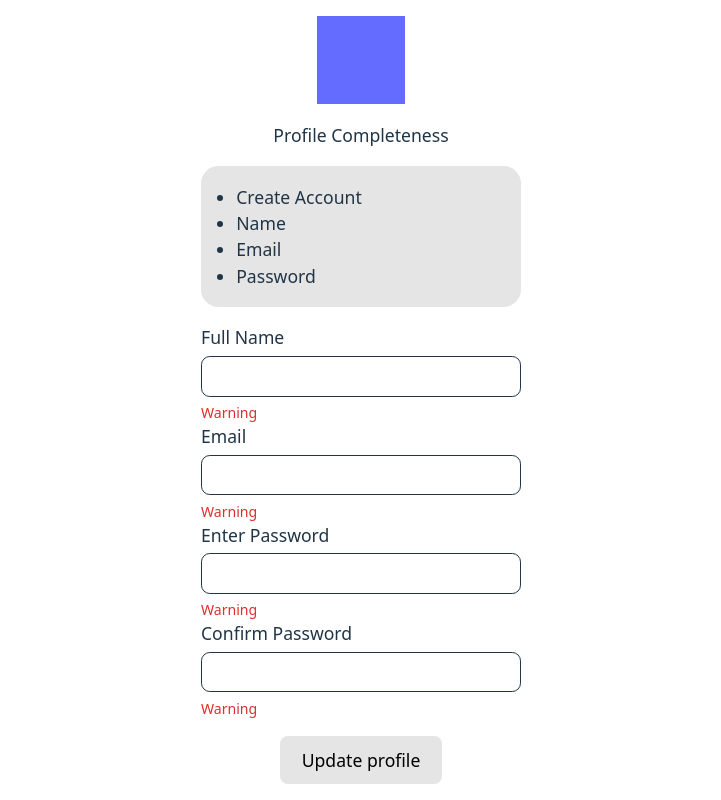
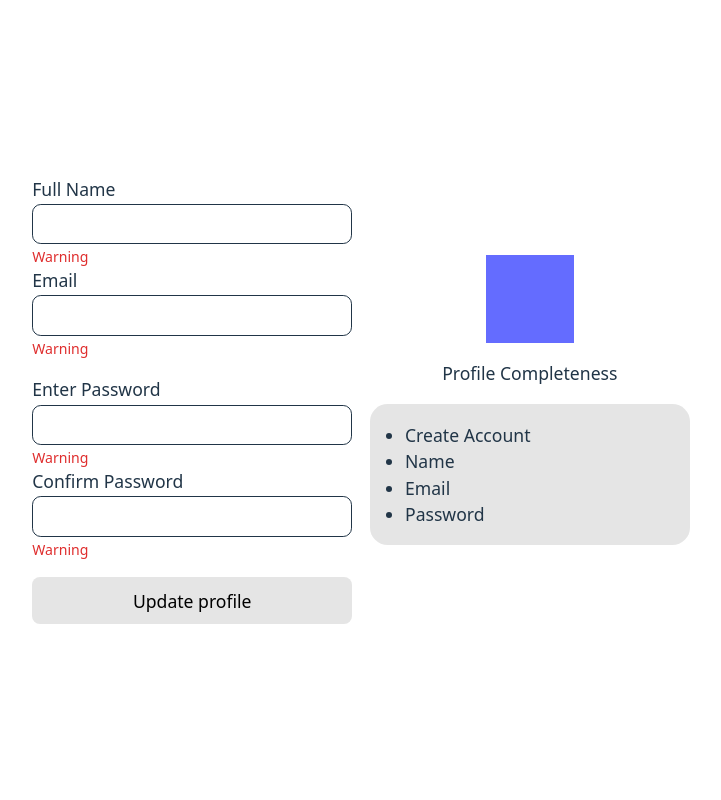
Before and after one commit to Domanskey/Accessible-Form-UI, a website built with Vite: page index.html in a window 1280 px wide. Shown: the whole page, without its empty margins (279-1000 px from the left). Built offline with nearby package versions, Linux system fonts and the light colour scheme.

Commit message:
add styling containers

```diff
--- a/index.html
+++ b/index.html
@@ -26,6 +26,7 @@
 
     <form class="form">
 
+      <div>
       <fieldset class="fieldset">
         <label class="fieldset__label" for="name">Full Name</label>
         <input class="fieldset__input" type="text" id="name" name="name" required minlength="4" maxlength="20" />
@@ -38,7 +39,9 @@
         <p class="fieldset__warning">Warning</p>
 
       </fieldset>
+      </div>
 
+      <div>
       <fieldset class="fieldset">
         <label class="fieldset__label" for="password">Enter Password</label>
         <input class="fieldset__input" type="password" id="password" name="password" required minlength="4"
@@ -54,8 +57,10 @@
         <p class="fieldset__warning">Warning</p>
 
       </fieldset>
+      </div>
+      <button class="button">Update profile</button>
     </form>
-    <button class="button">Update profile</button>
+
   </main>
   <script type="module" src="/src/main.js"></script>
 </body>
--- a/src/style.scss
+++ b/src/style.scss
@@ -1,3 +1,6 @@
+$tablet: 768px;
+$desktop: 1024px;
+
 :root {
   font-family: system-ui, Avenir, Helvetica, Arial, sans-serif;
   line-height: 1.5;
@@ -55,7 +58,7 @@ body {
   min-width: 100%;
   display: flex;
   flex-direction: column;
-  gap: 0.3rem;
+  gap: 0.1rem;
 
   &__label {
     display: block;
@@ -83,7 +86,7 @@ body {
   // align-items: stretch;
   width: 80%;
   max-width: 320px;
-  // gap: 0.3rem;
+  gap: 1rem;
 }
 
 .item {
@@ -95,7 +98,6 @@ body {
   display: flex;
   flex-direction: column;
   place-items: center;
-
   justify-content: center;
   gap: 1rem;
   min-width: 320px;
@@ -132,7 +134,15 @@ body {
   }
 }
 
+@media screen and (min-width: $tablet) {
+  .profile {
+    flex-direction: row-reverse;
+  }
+}
 
+@media screen and (min-width: $desktop) {
+
+}
 
 @media (prefers-color-scheme: light) {
   :root {
```
